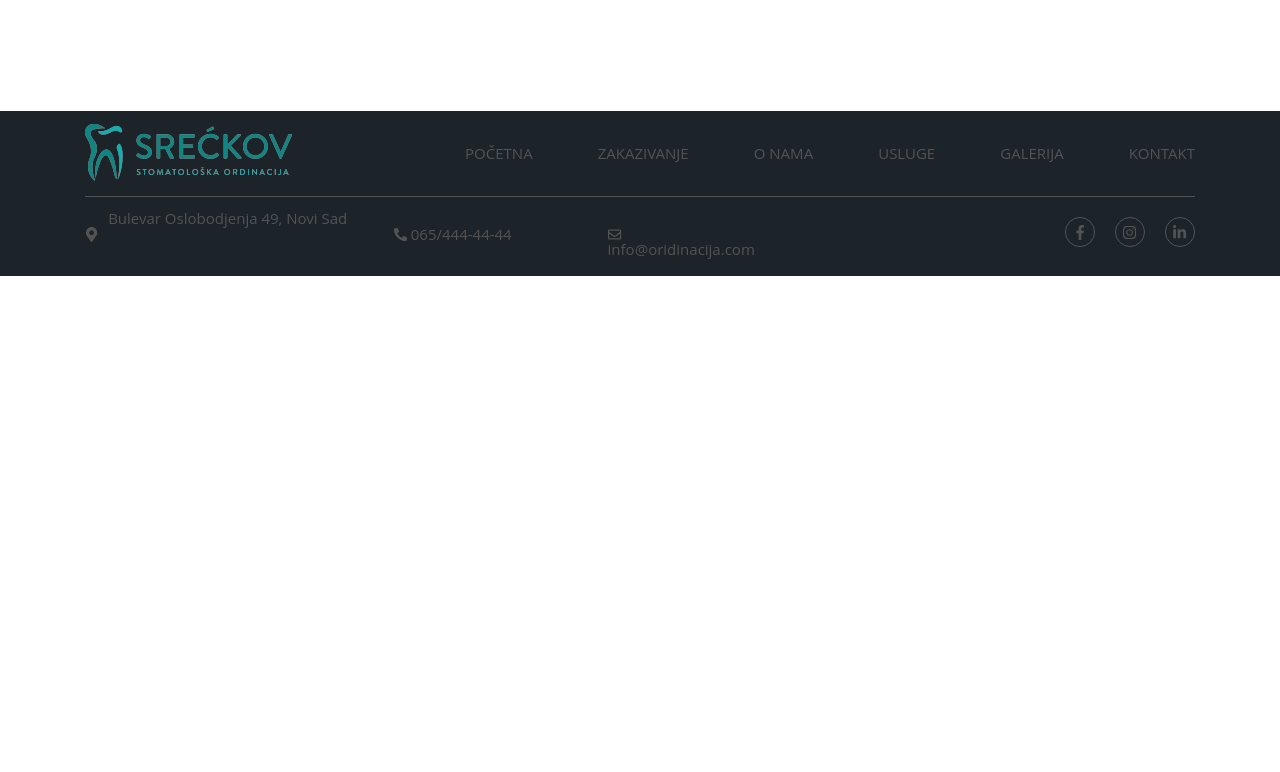
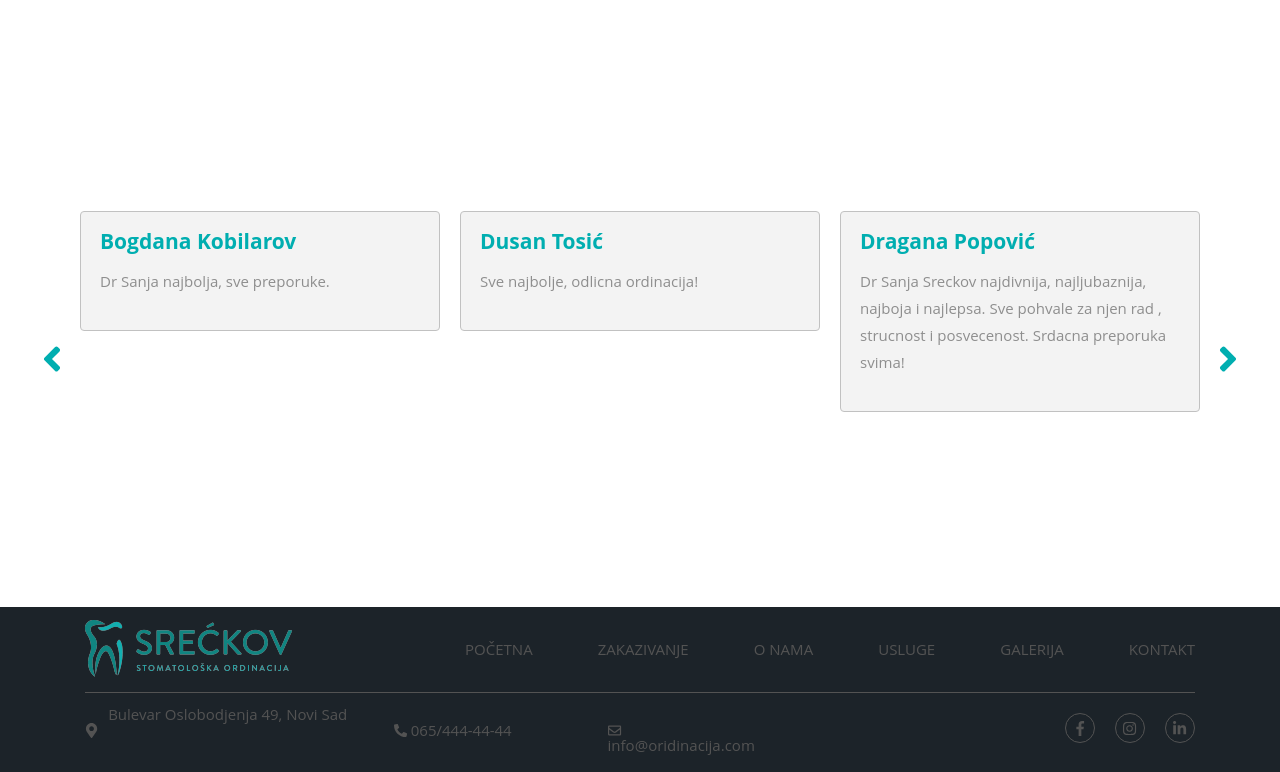
Before and after one commit to duka94/dentist-vue, a Vue app: page / in a window 1280 px wide. Shown: the part 1444-2216 px from the top of the page. Before the commit the page ends 1720 px from the top, so only its background shows below. Built offline with nearby package versions, Linux system fonts and the light colour scheme; the HTML template or start-up script is replaced by a standard one.

Commit message:
finish bottom slider

```diff
--- /dev/null
+++ b/src/assets/sass/bottom-slider.scss
@@ -0,0 +1,30 @@
+.bottom-slider {
+  padding: 100px 0;
+  color: $gray;
+}
+
+.slide__content-bottom {
+  width: 360px;
+  border-radius: 4px;
+  margin: 0 10px 14px 10px;
+  padding: 19px ;
+  background-color: $dark;
+  border: 1px solid $border-color;
+  text-align: left;
+}
+
+.slide__content-bottom-title {
+  color: $main-color;
+  font-size: 1.4em;
+  font-weight: 700;
+}
+
+.slide__content-bottom-text {
+  font-size: 15px;
+  color: $gray;
+  line-height: 1.8;
+}
+
+.VueCarousel__bottom-slider {
+  padding: 0;
+}
--- a/src/assets/sass/color.scss
+++ b/src/assets/sass/color.scss
@@ -3,3 +3,5 @@ $secondary-color: #535353;
 $main-color: #00aeb0;
 $white: #ffffff;
 $gray: #8e8e8e;
+$dark: #f3f3f3;
+$border-color: #c1c1c1;
--- a/src/assets/sass/vendor.scss
+++ b/src/assets/sass/vendor.scss
@@ -8,3 +8,4 @@
 @import "./HomePageTopSlider";
 @import "./footer";
 @import "./middle-slider";
+@import "./bottom-slider";
--- /dev/null
+++ b/src/components/slider/HomePageBottomSlider.vue
@@ -0,0 +1,67 @@
+<template>
+    <div class="bottom-slider">
+        <carousel
+                class="container VueCarousel__bottom-slider"
+                :per-page="3"
+                :autoplay="false"
+                :navigationEnabled="true"
+                :paginationEnabled="false"
+                :loop="true"
+                :scrollPerPage="false"
+                navigationNextLabel="<svg xmlns='http://www.w3.org/2000/svg' viewBox='0 0 256 512'><path fill='#00aeb0' path d='M224.3 273l-136 136c-9.4 9.4-24.6 9.4-33.9 0l-22.6-22.6c-9.4-9.4-9.4-24.6 0-33.9l96.4-96.4-96.4-96.4c-9.4-9.4-9.4-24.6 0-33.9L54.3 103c9.4-9.4 24.6-9.4 33.9 0l136 136c9.5 9.4 9.5 24.6.1 34z'/></svg>"
+                navigationPrevLabel="<svg xmlns='http://www.w3.org/2000/svg' viewBox='0 0 256 512'><path fill='#00aeb0' path d='M31.7 239l136-136c9.4-9.4 24.6-9.4 33.9 0l22.6 22.6c9.4 9.4 9.4 24.6 0 33.9L127.9 256l96.4 96.4c9.4 9.4 9.4 24.6 0 33.9L201.7 409c-9.4 9.4-24.6 9.4-33.9 0l-136-136c-9.5-9.4-9.5-24.6-.1-34z'/></svg>"
+        >
+            <slide v-for="content in contents" :key="content.text">
+                <div class="slide__content-bottom">
+                    <p class="slide__content-bottom-title"> {{ content.title }} </p>
+                    <p class="slide__content-bottom-text"> {{ content.text }} </p>
+                </div>
+            </slide>
+        </carousel>
+    </div>
+</template>
+
+<script>
+    import { Carousel, Slide } from 'vue-carousel'
+
+    export default {
+        data: function () {
+            return {
+                contents: [
+                    {
+                        title:'Bogdana Kobilarov',
+                        text: 'Dr Sanja najbolja, sve preporuke.'
+                    },
+                    {
+                        title:'Dusan Tosić',
+                        text:'Sve najbolje, odlicna ordinacija!'
+                    },
+                    {
+                        title:'Dragana Popović',
+                        text: 'Dr Sanja Sreckov najdivnija, najljubaznija, najboja i najlepsa. Sve pohvale za njen rad , strucnost i posvecenost. Srdacna preporuka svima!'
+                    },
+                    {
+                        title:'Miljan Popović',
+                        text: 'Sjajna ekipa. Sve pohvale!'
+                    },
+                    {
+                        title:'Aleksandar Vulin',
+                        text: 'Sve pohvale dr Sanji Srećkov za rad, stručnost i posvećenost. Srdačna preporuka svima!'
+                    },
+                    {
+                        title:'Maja Bogdanić',
+                        text: 'Sve pohvale stomatoloskoj ordinaciji \'\'Sreckov\'\' na prijatnoj atmosferi, ljubaznom osoblju i modernom ambijentu. Najveće pohvale upucujem pozrtvovanom dr Marijanu Milojevicu, koji se bezrezervno trudi da pomogne pacijentima u najvecoj mogucoj meri.'
+                    },
+                    {
+                        title:'Aleksandra Kuljić',
+                        text: 'Veoma dobar zubar i dobra osoba. Sve najbolje!'
+                    },
+                ]
+            }
+        },
+        components: {
+            Carousel,
+            Slide
+        }
+    }
+</script>
--- a/src/views/Home.vue
+++ b/src/views/Home.vue
@@ -2,16 +2,19 @@
   <div>
     <home-page-top-slider />
     <home-page-middle-slider />
+    <home-page-bottom-slider />
   </div>
 </template>
 <script>
 
   import HomePageTopSlider from './../components/slider/HomePageTopSlider'
   import HomePageMiddleSlider from './../components/slider/HomePageMiddleSlider'
+  import HomePageBottomSlider from './../components/slider/HomePageBottomSlider'
   export default {
     components: {
       HomePageTopSlider,
-      HomePageMiddleSlider
+      HomePageMiddleSlider,
+      HomePageBottomSlider
     }
   }
 </script>
```
